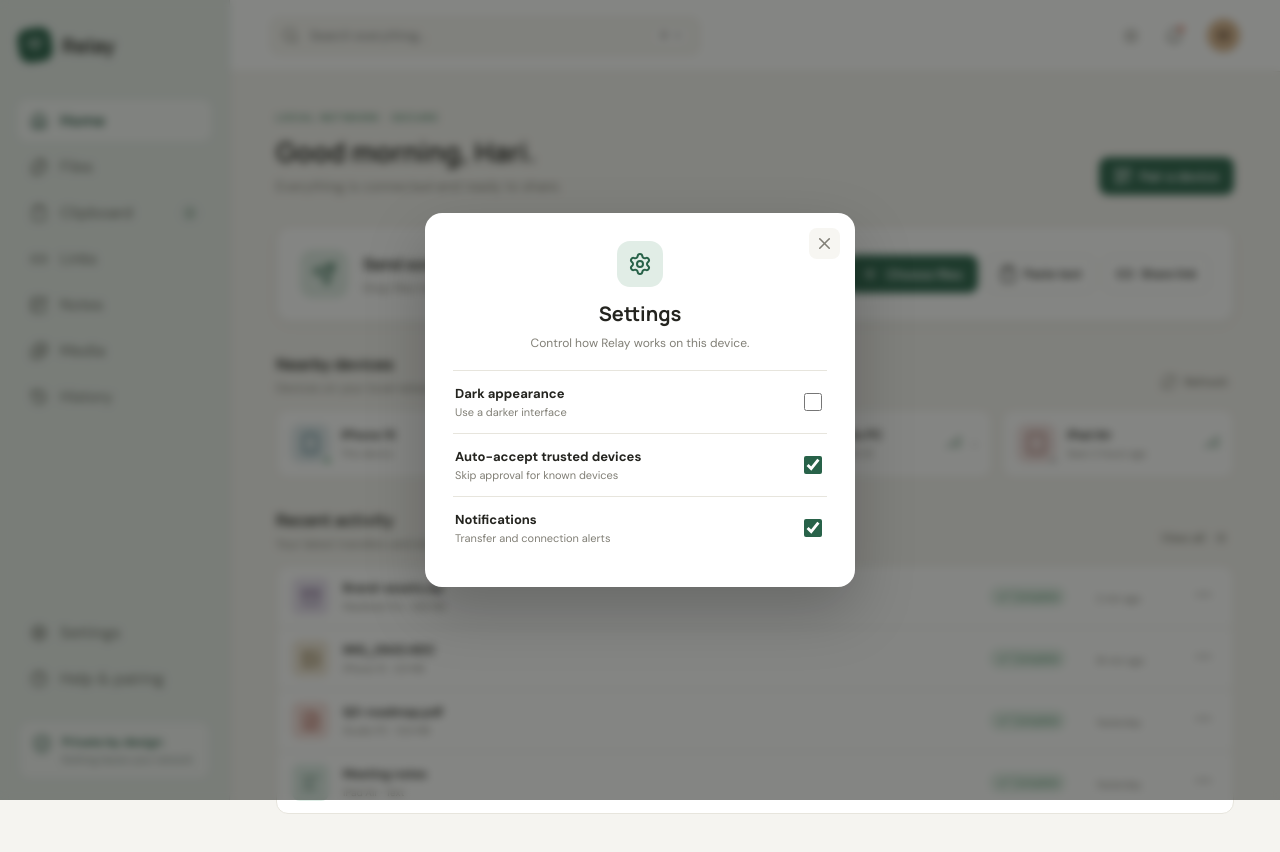
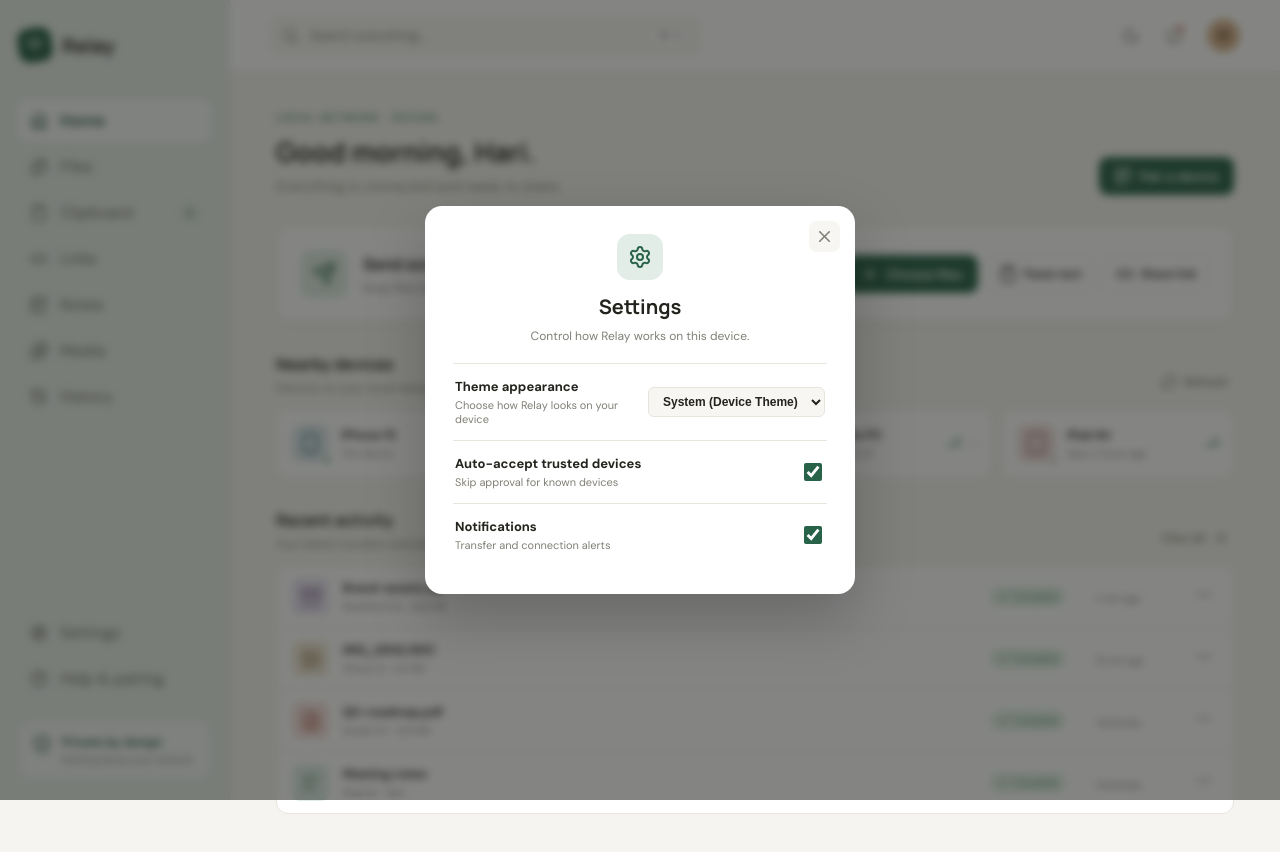
Before and after one commit to hariharan-uiux/Relay, a React (Vite) app: page / in a window 1280 px wide. Both pictures are taken after a click on the button "Settings". Shown: the top 852 px of the page. Built offline with nearby package versions, Linux system fonts and the light colour scheme; no server answers.

Commit message:
Fixed the theme functions and added system theme follow

```diff
--- a/src/main.jsx
+++ b/src/main.jsx
@@ -19,17 +19,39 @@
 function Logo(){return <div className="logo"><span><I.Wifi size={18}/></span><b>Relay</b></div>}
 function FileIcon({kind}){const X=kind==='image'?I.Image:kind==='pdf'?I.FileText:kind==='text'?I.AlignLeft:I.Archive;return <X size={20}/>}
 function App(){
- const [active,setActive]=useState('Home'),[query,setQuery]=useState(''),[theme,setTheme]=useState('light'),[modal,setModal]=useState(null),[toast,setToast]=useState(''),[transfers,setTransfers]=useState([]),[drag,setDrag]=useState(false),[serverInfo,setServerInfo]=useState(null); const picker=useRef(),composer=useRef();
+ const [active,setActive]=useState('Home');
+ const [query,setQuery]=useState('');
+ const [theme,setTheme]=useState(() => localStorage.getItem('relay-theme') || 'system');
+ const [autoAccept,setAutoAccept]=useState(() => localStorage.getItem('relay-auto-accept') === null ? true : localStorage.getItem('relay-auto-accept') === 'true');
+ const [notifications,setNotifications]=useState(() => localStorage.getItem('relay-notifications') === null ? true : localStorage.getItem('relay-notifications') === 'true');
+ const [systemDark,setSystemDark]=useState(() => typeof window !== 'undefined' && window.matchMedia('(prefers-color-scheme: dark)').matches);
+ const [modal,setModal]=useState(null);
+ const [toast,setToast]=useState('');
+ const [transfers,setTransfers]=useState([]);
+ const [drag,setDrag]=useState(false);
+ const [serverInfo,setServerInfo]=useState(null);
+ const picker=useRef(),composer=useRef();
+
  useEffect(()=>{if('serviceWorker'in navigator)navigator.serviceWorker.register('/sw.js').catch(()=>{})},[]);
  useEffect(()=>{Promise.all([fetch('/api/info').then(r=>r.json()),fetch('/api/history').then(r=>r.json())]).then(([info,items])=>{setServerInfo(info);setTransfers(items)}).catch(()=>setTransfers(seedTransfers))},[]);
  useEffect(()=>{const fn=e=>{if((e.ctrlKey||e.metaKey)&&e.key==='k'){e.preventDefault();document.querySelector('.search input')?.focus()}};addEventListener('keydown',fn);return()=>removeEventListener('keydown',fn)},[]);
+ useEffect(() => {
+  if (theme !== 'system') return;
+  const media = window.matchMedia('(prefers-color-scheme: dark)');
+  const listener = e => setSystemDark(e.matches);
+  media.addEventListener('change', listener);
+  return () => media.removeEventListener('change', listener);
+ }, [theme]);
+
+ const isDark = theme === 'dark' || (theme === 'system' && systemDark);
  const show=t=>{setToast(t);setTimeout(()=>setToast(''),2400)};
  const addFiles=async list=>{const form=new FormData();[...list].forEach(f=>form.append('files',f));show(`Uploading ${list.length} file${list.length>1?'s':''}...`);try{const items=await fetch('/api/upload',{method:'POST',body:form}).then(r=>r.json());setTransfers(x=>[...items,...x]);show(`${items.length} file${items.length>1?'s':''} stored on this PC`)}catch{show('Upload failed — check the server connection')}};
  const filtered=useMemo(()=>transfers.filter(x=>x.name.toLowerCase().includes(query.toLowerCase())),[transfers,query]);
- return <div className={theme==='dark'?'app dark':'app'}>
+
+ return <div className={isDark ? 'app dark' : 'app'}>
   <aside><Logo/><nav>{nav.map(([n,X])=><button className={active===n?'active':''} onClick={()=>setActive(n)} key={n}><X size={18}/><span>{n}</span>{n==='Clipboard'&&<em>3</em>}</button>)}</nav><div className="side-bottom"><button onClick={()=>setModal('settings')}><I.Settings size={18}/><span>Settings</span></button><button onClick={()=>setModal('pair')}><I.CircleHelp size={18}/><span>Help & pairing</span></button><div className="privacy"><I.ShieldCheck size={20}/><div><b>Private by design</b><small>Nothing leaves your network</small></div></div></div></aside>
   <main>
-   <header><div className="mobile-logo"><Logo/></div><div className="search"><I.Search size={17}/><input value={query} onChange={e=>setQuery(e.target.value)} placeholder="Search everything..."/><kbd>⌘ K</kbd></div><div className="head-actions"><button onClick={()=>setTheme(x=>x==='light'?'dark':'light')}><I.Sun size={18}/></button><button className="bell"><I.Bell size={18}/><i/></button><div className="avatar">H</div></div></header>
+   <header><div className="mobile-logo"><Logo/></div><div className="search"><I.Search size={17}/><input value={query} onChange={e=>setQuery(e.target.value)} placeholder="Search everything..."/><kbd>⌘ K</kbd></div><div className="head-actions"><button onClick={()=>{const next=isDark?'light':'dark';setTheme(next);localStorage.setItem('relay-theme',next)}}>{isDark?<I.Sun size={18}/>:<I.Moon size={18}/>}</button><button className="bell"><I.Bell size={18}/><i/></button><div className="avatar">H</div></div></header>
    <div className="content">
     <section className="welcome"><div><p className="eyebrow">LOCAL NETWORK · SECURE</p><h1>{active==='Home'?'Good morning, Hari.':active}</h1><p>{active==='Home'?'Everything is connected and ready to share.':`Your ${active.toLowerCase()} stay private on this network.`}</p></div><button className="pair" onClick={()=>setModal('pair')}><I.QrCode size={18}/> Pair a device</button></section>
     {active==='Home'?<Home/>:<Library/>}
@@ -52,7 +74,48 @@
  function Empty(){const X=active==='Clipboard'?I.Clipboard:active==='Links'?I.Link2:active==='Notes'?I.NotebookPen:I.Images;return <div className="empty"><span><X size={28}/></span><h3>No {active.toLowerCase()} yet</h3><p>Anything you share will appear here and stay on this device.</p></div>}
  function Modal(){return <div className="overlay" onMouseDown={e=>e.target===e.currentTarget&&setModal(null)}><div className="modal"><button className="close" onClick={()=>setModal(null)}><I.X size={19}/></button>{modal==='pair'?<Pair/>:modal==='settings'?<Settings/>:<Composer/>}</div></div>}
  function Pair(){return <><span className="modal-icon"><I.QrCode/></span><h2>Connect your device</h2><p>Keep both devices on the same Wi-Fi, then scan this QR code with your phone or tablet camera.</p>{serverInfo?<img className="real-qr" src={serverInfo.qr} alt={`QR code for ${serverInfo.url}`}/>:<div className="qr"/>}<div className="server-url">{serverInfo?.url||'Starting local server…'}</div><small className="secure"><I.Lock size={13}/> Files stay on this Windows PC · Local network only</small></>}
- function Settings(){return <><span className="modal-icon"><I.Settings/></span><h2>Settings</h2><p>Control how Relay works on this device.</p><label className="setting"><span><b>Dark appearance</b><small>Use a darker interface</small></span><input type="checkbox" checked={theme==='dark'} onChange={()=>setTheme(x=>x==='light'?'dark':'light')}/></label><label className="setting"><span><b>Auto-accept trusted devices</b><small>Skip approval for known devices</small></span><input type="checkbox" defaultChecked/></label><label className="setting"><span><b>Notifications</b><small>Transfer and connection alerts</small></span><input type="checkbox" defaultChecked/></label></>}
+ function Settings(){return <>
+      <span className="modal-icon"><I.Settings/></span>
+      <h2>Settings</h2>
+      <p>Control how Relay works on this device.</p>
+      <label className="setting">
+        <span>
+          <b>Theme appearance</b>
+          <small>Choose how Relay looks on your device</small>
+        </span>
+        <select value={theme} onChange={e => {
+          const next = e.target.value;
+          setTheme(next);
+          localStorage.setItem('relay-theme', next);
+        }}>
+          <option value="system">System (Device Theme)</option>
+          <option value="light">Light</option>
+          <option value="dark">Dark</option>
+        </select>
+      </label>
+      <label className="setting">
+        <span>
+          <b>Auto-accept trusted devices</b>
+          <small>Skip approval for known devices</small>
+        </span>
+        <input type="checkbox" checked={autoAccept} onChange={e => {
+          const next = e.target.checked;
+          setAutoAccept(next);
+          localStorage.setItem('relay-auto-accept', String(next));
+        }}/>
+      </label>
+      <label className="setting">
+        <span>
+          <b>Notifications</b>
+          <small>Transfer and connection alerts</small>
+        </span>
+        <input type="checkbox" checked={notifications} onChange={e => {
+          const next = e.target.checked;
+          setNotifications(next);
+          localStorage.setItem('relay-notifications', String(next));
+        }}/>
+      </label>
+    </>}
  function Composer(){let title=modal==='clipboard'?'Paste text':modal==='link'?'Share a link':'New note';const send=async()=>{const content=composer.current?.value||'';if(!content.trim())return;const item=await fetch('/api/share',{method:'POST',headers:{'Content-Type':'application/json'},body:JSON.stringify({type:modal==='clipboard'?'text':modal,content})}).then(r=>r.json());setTransfers(x=>[item,...x]);setModal(null);show(`${title} shared successfully`)};return <><span className="modal-icon">{modal==='clipboard'?<I.Clipboard/>:modal==='link'?<I.Link2/>:<I.NotebookPen/>}</span><h2>{title}</h2><p>It will be available instantly to devices on your network.</p>{modal==='link'?<input ref={composer} className="composer" placeholder="https://example.com" autoFocus/>:<textarea ref={composer} className="composer" rows="5" placeholder="Type or paste here..." autoFocus/>}<button className="primary full" onClick={send}><I.Send size={17}/> Share now</button></>}
  }
 function formatSize(n){if(n<1e6)return Math.round(n/1e3)+' KB';if(n<1e9)return (n/1e6).toFixed(1)+' MB';return (n/1e9).toFixed(1)+' GB'}
```
Also changed, not shown: src/styles.css, 5 other files (tests, documents, lock files or other folders).
